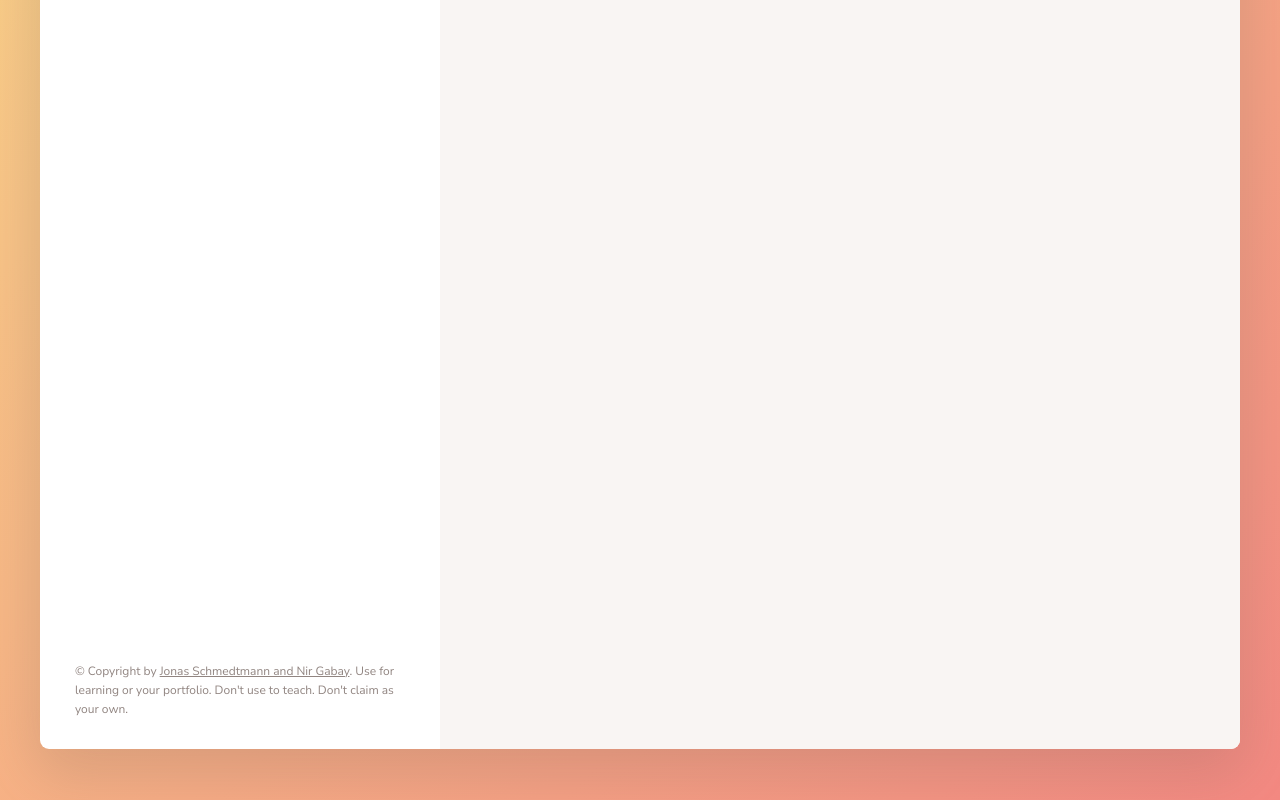
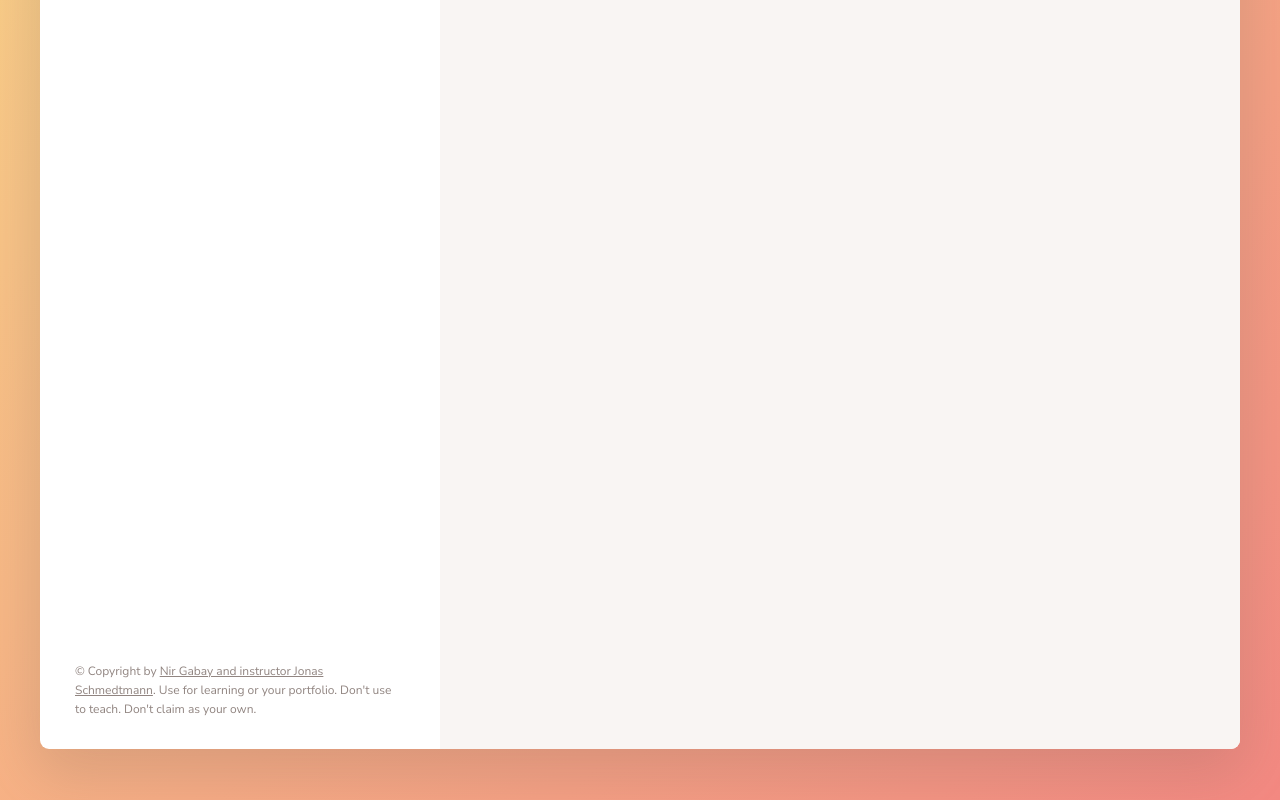
Before and after one commit to nirg122/forkify-final, a website built with Parcel: page index.html in a window 1280 px wide. Shown: the part 472-1272 px from the top of the page. Built offline with nearby package versions, Linux system fonts and the light colour scheme; no server answers.

Commit message:
update web rights and url path in readme

```diff
--- a/index.html
+++ b/index.html
@@ -126,8 +126,8 @@
           <a
             class="twitter-link"
             target="_blank"
-            href="https://twitter.com/jonasschmedtman"
-            >Jonas Schmedtmann and Nir Gabay</a
+            href="https://github.com/nirg122/"
+            >Nir Gabay and instructor Jonas Schmedtmann</a
           >. Use for learning or your portfolio. Don't use to teach. Don't claim
           as your own.
         </p>
```
Also changed, not shown: README.md.
